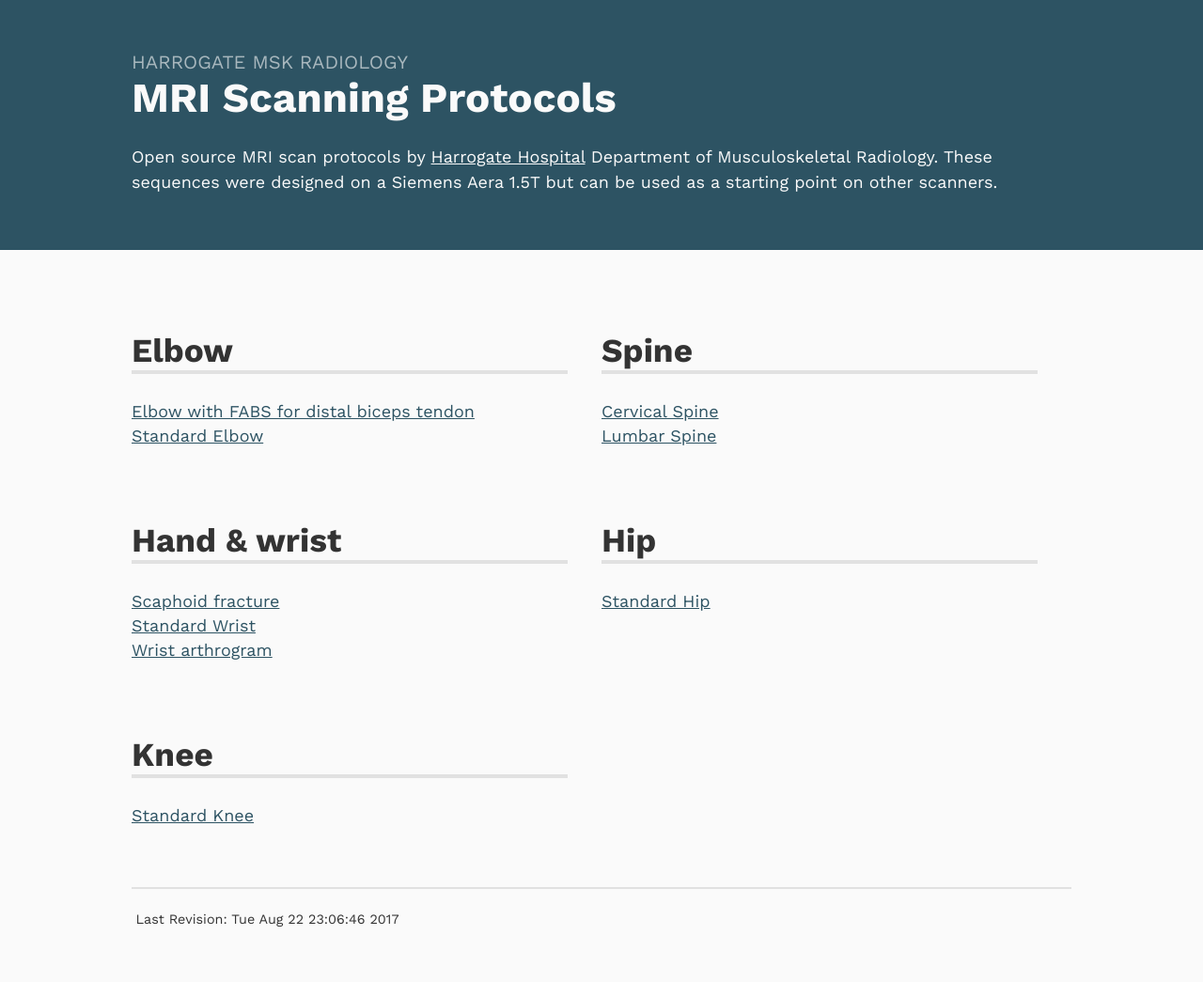
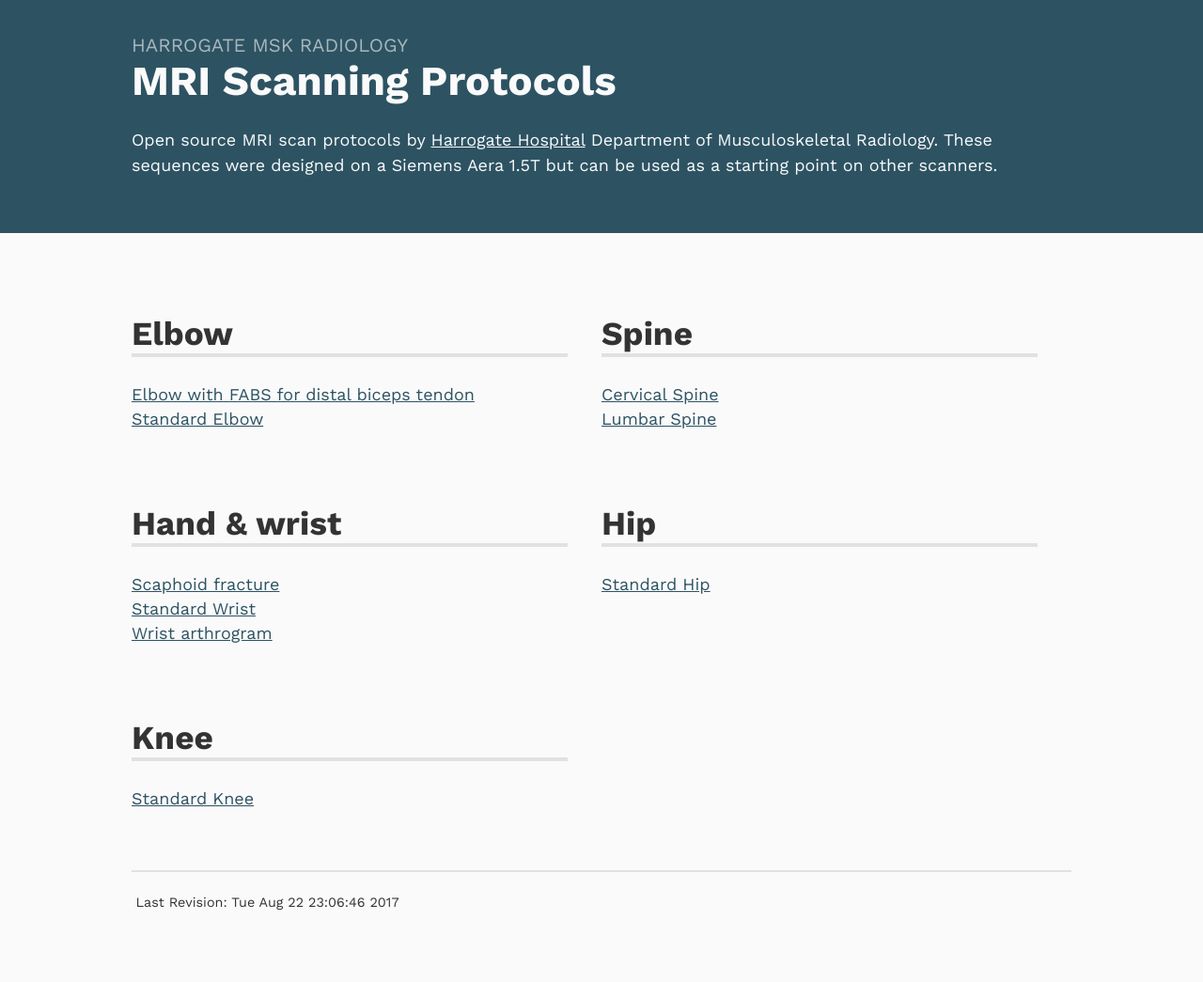
Before and after one commit to harrogatemsk/harrogatemsk.github.io, a Jekyll site: the page built from index.html, in a window 1280 px wide. Shown: the whole page at 94% size. Built offline with Jekyll 4.4.1, drawn with Linux system fonts in a browser that asks for light colours.

Commit message:
Update style.scss

```diff
--- a/assets/css/style.scss
+++ b/assets/css/style.scss
@@ -4,17 +4,14 @@
 $primary_color: #2d5363;
 $header_text_color: #fafafa;
 
-html {font-size: 1.125em;}
+html {font-size: 10px;}
 
 body {
 	font-family: 'Work Sans', Helvetica, Arial, sans-serif;
-	font-size: 18px;
+	font-size: 1.8em;
 	line-height: 1.45em;
 	color: #333;
-
 	margin: 0;
-
-	border-top: 1em solid $primary_color;
 	background-color: #fafafa;
 }
 
```
